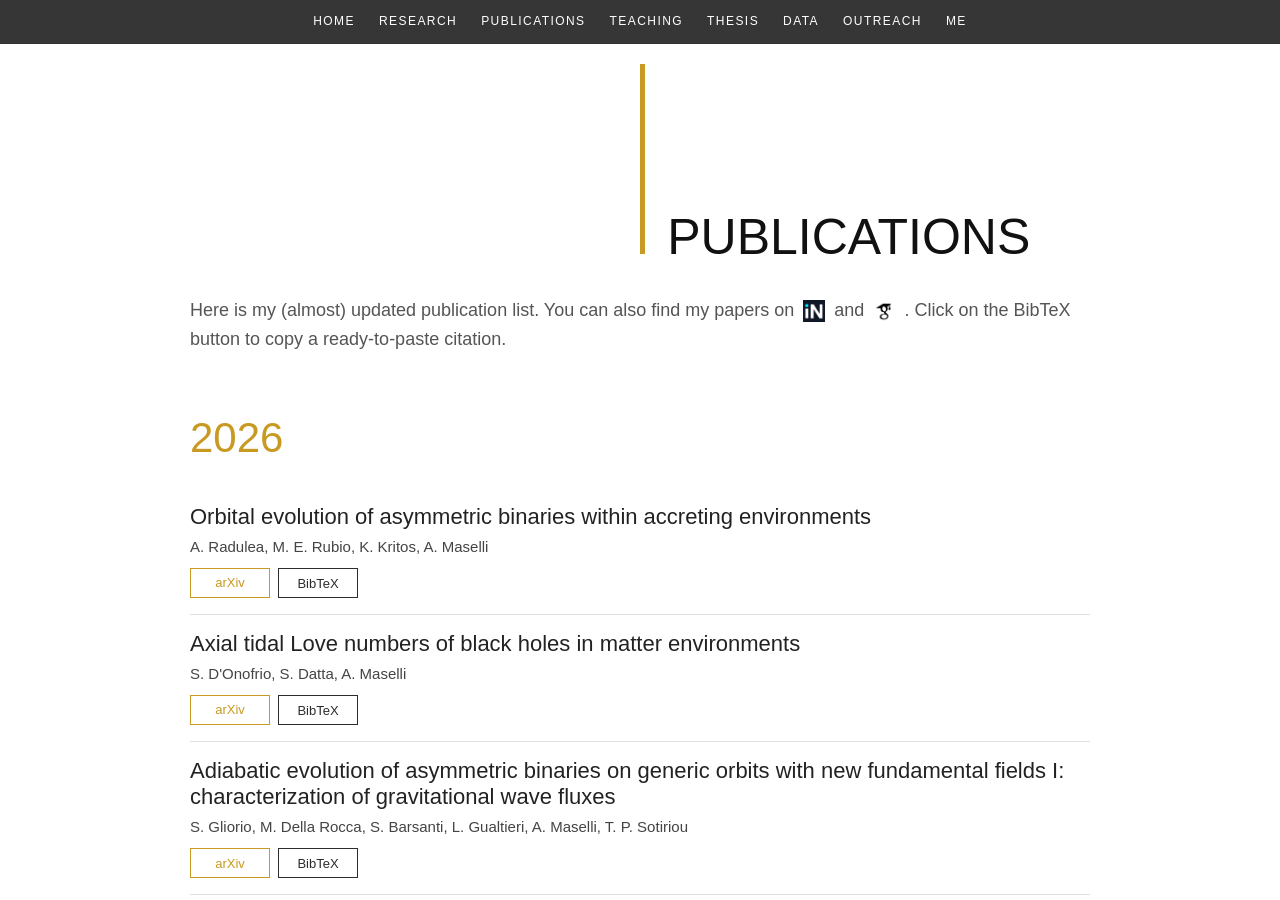
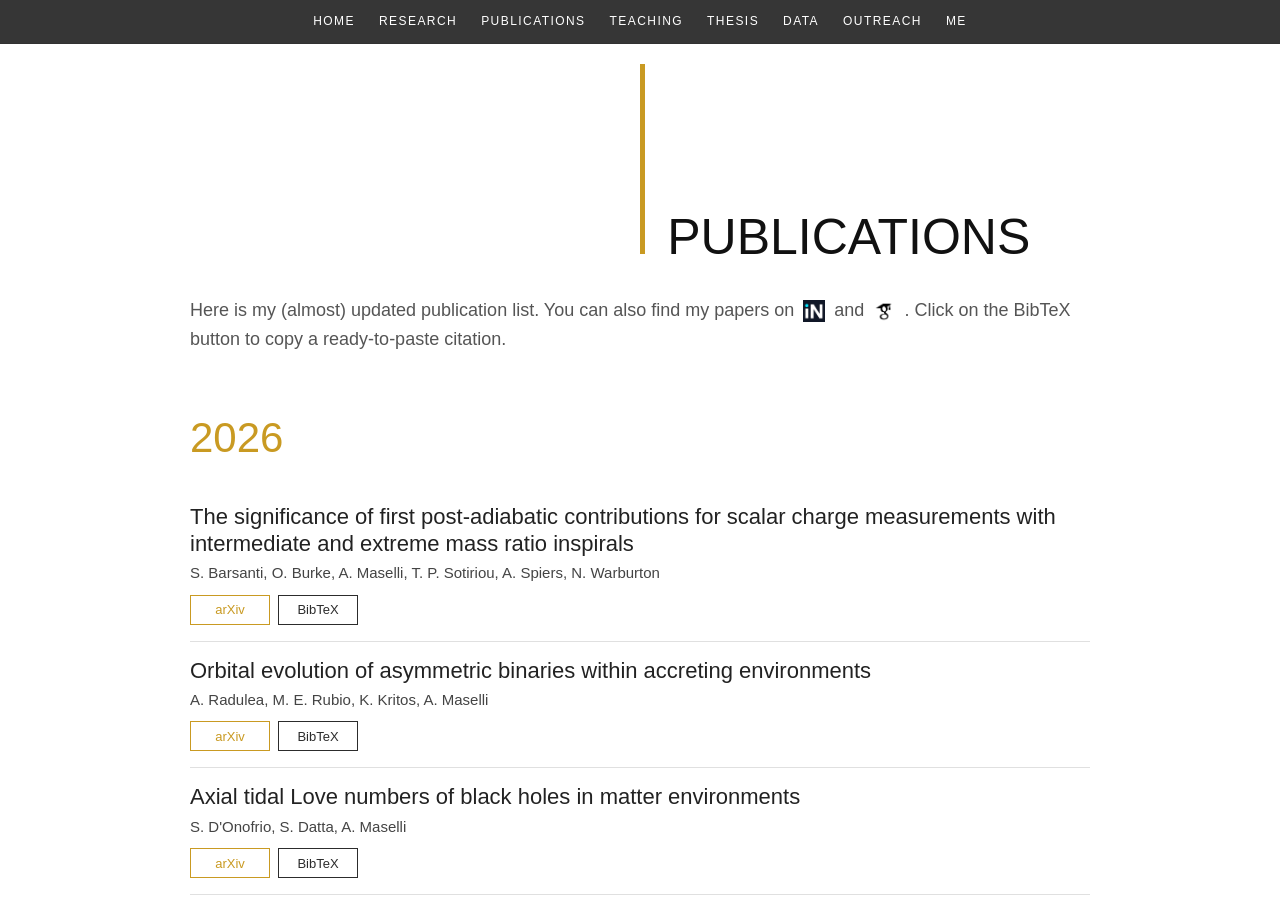
Before and after one commit to masellia/andreamaselli.github.io, a Jekyll site: the page built from pages/publications.md, in a window 1280 px wide and 900 px high. Built offline with Jekyll 4.4.1, drawn with Linux system fonts in a browser that asks for light colours; some web fonts are replaced.

```diff
--- a/_data/publications.yml
+++ b/_data/publications.yml
@@ -1,5 +1,18 @@
 - year: 2026
   papers:
+  - title: The significance of first post-adiabatic contributions for scalar charge measurements with intermediate and extreme mass ratio inspirals
+    authors: S. Barsanti, O. Burke, A. Maselli, T. P. Sotiriou, A. Spiers, N. Warburton
+    arxiv: '2607.09310'
+    bibtex: |
+      @article{Barsanti:2026ulr,
+          author = "Barsanti, Susanna and Burke, Ollie and Maselli, Andrea and Sotiriou, Thomas P. and Spiers, Andrew and Warburton, Niels",
+          title = "{The significance of first post-adiabatic contributions for scalar charge measurements with intermediate and extreme mass ratio inspirals}",
+          eprint = "2607.09310",
+          archivePrefix = "arXiv",
+          primaryClass = "gr-qc",
+          month = "7",
+          year = "2026"
+      }
   - title: Orbital evolution of asymmetric binaries within accreting environments
     authors: A. Radulea, M. E. Rubio, K. Kritos, A. Maselli
     arxiv: '2606.18341'
```
